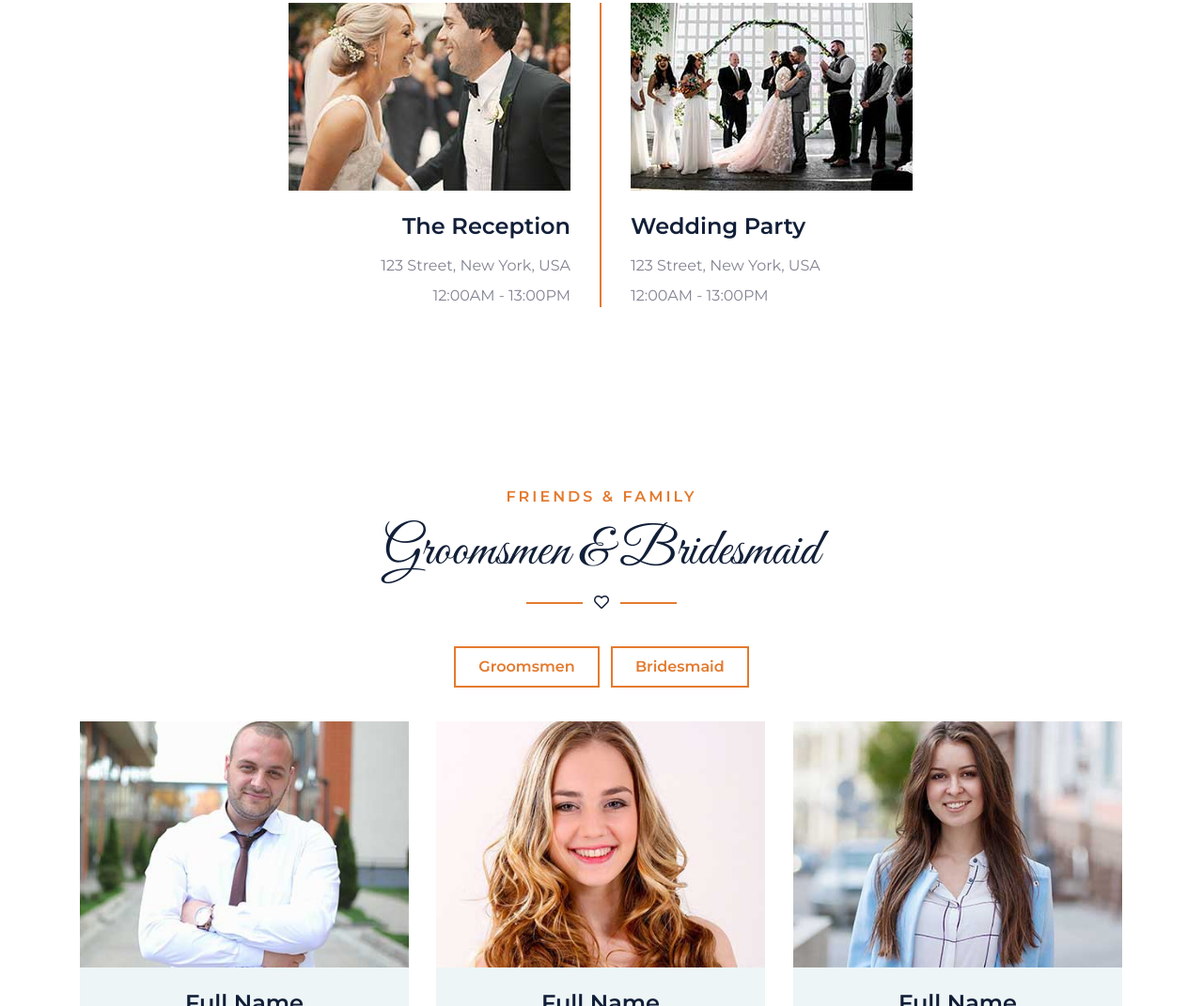
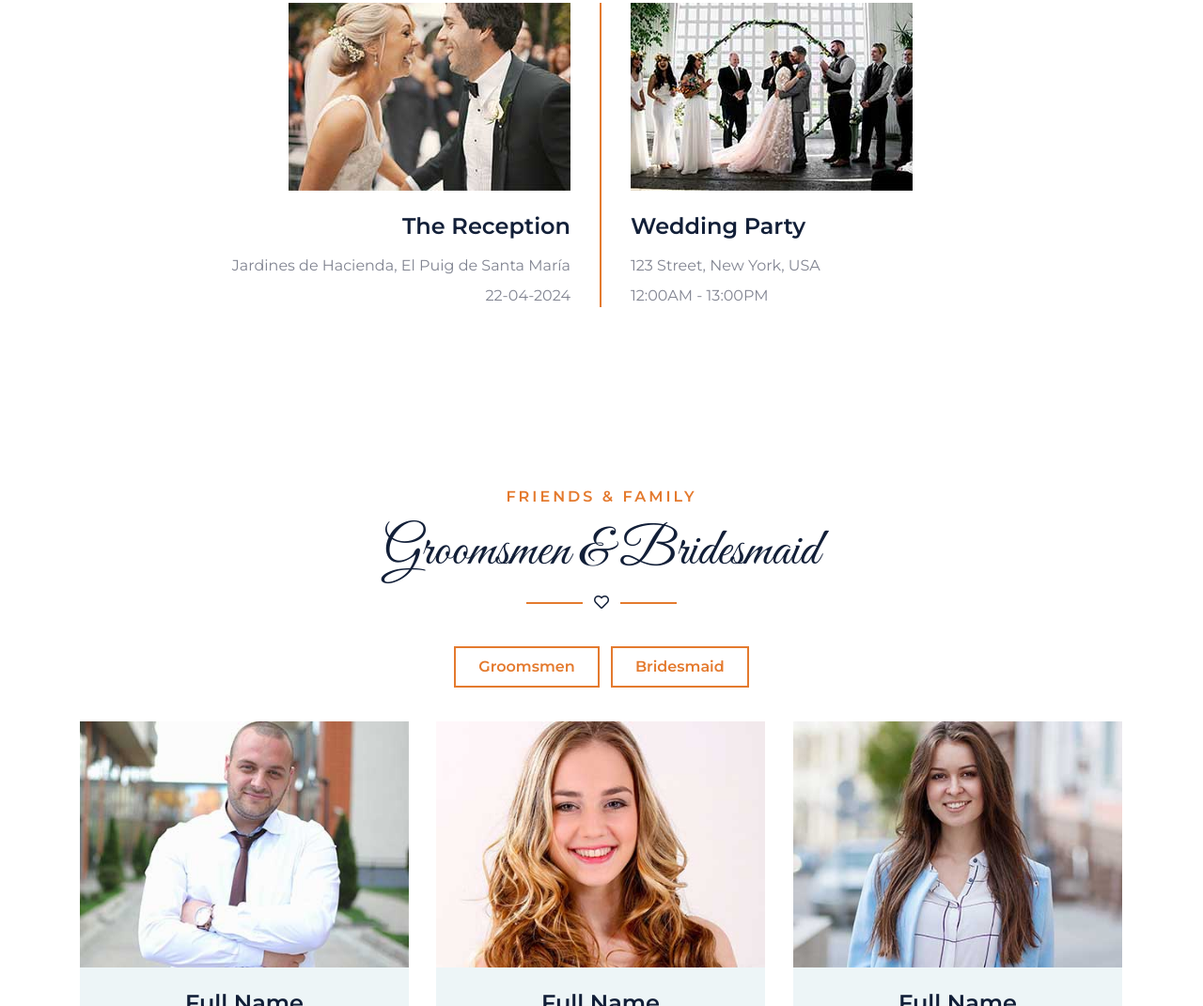
Before and after one commit to violeta-85/WEDDING, a plain HTML site: page free-wedding-website-template/index.html in a window 1280 px wide. Shown: the part 4989-6060 px from the top of the page at 94% size. Drawn offline with nearby package versions, Linux system fonts and the light colour scheme.

Commit message:
cambio lugar y fecha de recepción por Violeta

```diff
--- a/free-wedding-website-template/index.html
+++ b/free-wedding-website-template/index.html
@@ -304,8 +304,8 @@
                     <div class="text-center text-md-right mr-md-3 mb-4 mb-md-0">
                         <img class="img-fluid mb-4" src="img/event-1.jpg" alt="">
                         <h4 class="mb-3">The Reception</h4>
-                        <p class="mb-2">123 Street, New York, USA</p>
-                        <p class="mb-0">12:00AM - 13:00PM</p>
+                        <p class="mb-2">Jardines de Hacienda, El Puig de Santa María</p>
+                        <p class="mb-0">22-04-2024</p>
                     </div>
                 </div>
                 <div class="col-md-6">
```
